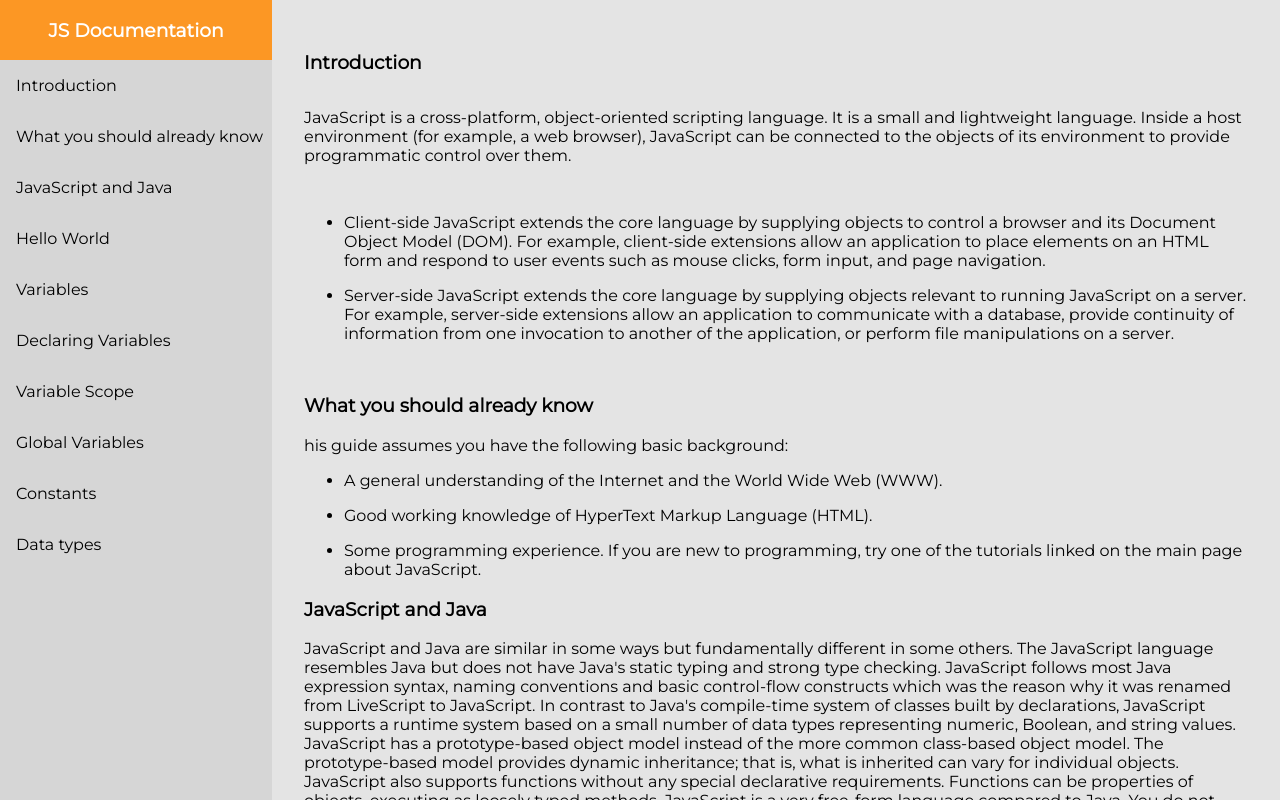
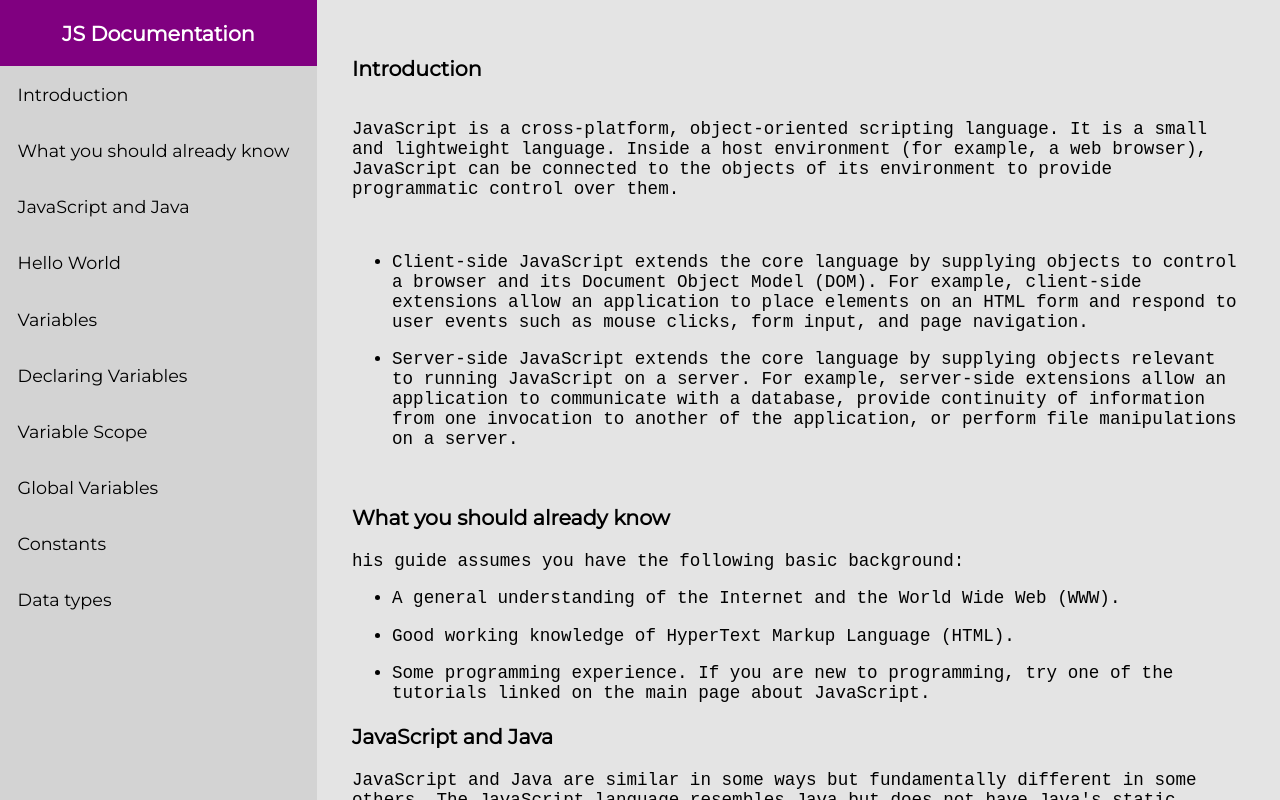
Before and after one commit to eferreiradel/fcc__technical_documentation, a plain HTML site: page index.html in a window 1280 px wide. Drawn offline with Linux system fonts and the light colour scheme.

Commit message:
style(css): colori modificati

```diff
--- a/styles.css
+++ b/styles.css
@@ -1,6 +1,8 @@
-::root {
+:root {
     --nav__border__color : green;
-
+    --nav__title: purple;
+    --aside__color : lightgrey;
+    font-size: 110%;
 }
 * {
 
@@ -15,16 +17,21 @@ a {
 }
 
 body {
+    font-size: 1rem;
     background-color: darkslategray;
     padding: 0;
     margin: 0;
 }
+
+p, li {
+    font-family: 'Courier New', Courier, monospace;
+}
+
 #__main-container {
     display: flex;
 }
 .item {
     height: 100vh;
-    background-color: rgb(196, 196, 196);
 }
 #main-doc {
     background-color: rgb(228, 228, 228);
@@ -36,13 +43,14 @@ body {
     top: 0%;
     display: flex;
     flex-direction: column;
-    background-color: rgb(214, 214, 214);
-    min-width: 17em;
+    flex-wrap: wrap;
+    background-color: var(--aside__color);
+    min-width: 18em;
     /* max-width: 20em; */
 }
 #nav__title {
     color: white;
-    background-color: rgb(252, 151, 36);
+    background-color:var(--nav__title);
     text-align: center;
     /* box-shadow: 0px 2px 12px -1px rgba(72, 72, 72, 0.28); */
 
```
